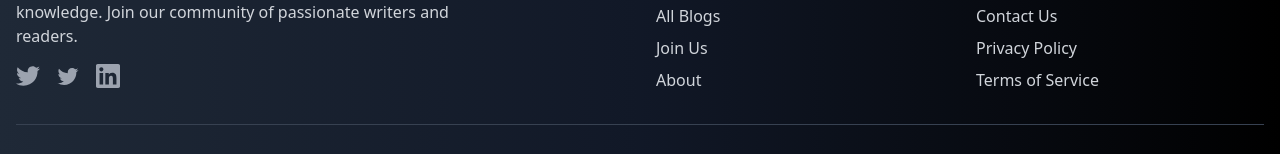
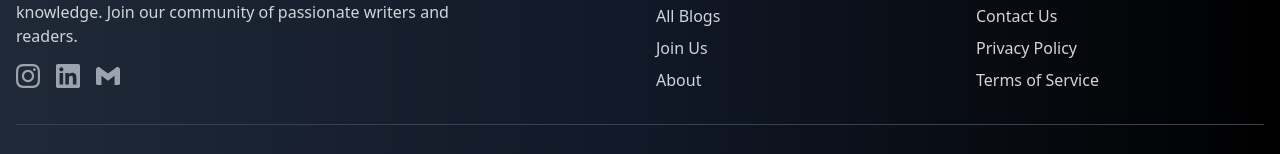
Before and after one commit to JayKanjariya009/blog_app, a React (Vite) app in the folder frontend/: page /blogs in a window 1280 px wide. Shown: the part 765-919 px from the top of the page. Built offline with nearby package versions, Linux system fonts and the light colour scheme; no server answers.

Commit message:
Some social links

```diff
--- a/frontend/src/components/layout/Footer.jsx
+++ b/frontend/src/components/layout/Footer.jsx
@@ -15,19 +15,19 @@
               Join our community of passionate writers and readers.
             </p>
             <div className="flex space-x-4">
-              <a href="#" className="text-gray-400 hover:text-blue-400 transition-colors duration-300">
+              <a href="https://www.instagram.com/kanjariya5691/" target="_blank" rel="noopener noreferrer" className="text-gray-400 hover:text-pink-400 transition-colors duration-300">
                 <svg className="w-6 h-6" fill="currentColor" viewBox="0 0 24 24">
-                  <path d="M24 4.557c-.883.392-1.832.656-2.828.775 1.017-.609 1.798-1.574 2.165-2.724-.951.564-2.005.974-3.127 1.195-.897-.957-2.178-1.555-3.594-1.555-3.179 0-5.515 2.966-4.797 6.045-4.091-.205-7.719-2.165-10.148-5.144-1.29 2.213-.669 5.108 1.523 6.574-.806-.026-1.566-.247-2.229-.616-.054 2.281 1.581 4.415 3.949 4.89-.693.188-1.452.232-2.224.084.626 1.956 2.444 3.379 4.6 3.419-2.07 1.623-4.678 2.348-7.29 2.04 2.179 1.397 4.768 2.212 7.548 2.212 9.142 0 14.307-7.721 13.995-14.646.962-.695 1.797-1.562 2.457-2.549z"/>
+                  <path d="M12 2.163c3.204 0 3.584.012 4.85.07 3.252.148 4.771 1.691 4.919 4.919.058 1.265.069 1.645.069 4.849 0 3.205-.012 3.584-.069 4.849-.149 3.225-1.664 4.771-4.919 4.919-1.266.058-1.644.07-4.85.07-3.204 0-3.584-.012-4.849-.07-3.26-.149-4.771-1.699-4.919-4.92-.058-1.265-.07-1.644-.07-4.849 0-3.204.013-3.583.07-4.849.149-3.227 1.664-4.771 4.919-4.919 1.266-.057 1.645-.069 4.849-.069zm0-2.163c-3.259 0-3.667.014-4.947.072-4.358.2-6.78 2.618-6.98 6.98-.059 1.281-.073 1.689-.073 4.948 0 3.259.014 3.668.072 4.948.2 4.358 2.618 6.78 6.98 6.98 1.281.058 1.689.072 4.948.072 3.259 0 3.668-.014 4.948-.072 4.354-.2 6.782-2.618 6.979-6.98.059-1.28.073-1.689.073-4.948 0-3.259-.014-3.667-.072-4.947-.196-4.354-2.617-6.78-6.979-6.98-1.281-.059-1.69-.073-4.949-.073zm0 5.838c-3.403 0-6.162 2.759-6.162 6.162s2.759 6.163 6.162 6.163 6.162-2.759 6.162-6.163c0-3.403-2.759-6.162-6.162-6.162zm0 10.162c-2.209 0-4-1.79-4-4 0-2.209 1.791-4 4-4s4 1.791 4 4c0 2.21-1.791 4-4 4zm6.406-11.845c-.796 0-1.441.645-1.441 1.44s.645 1.44 1.441 1.44c.795 0 1.439-.645 1.439-1.44s-.644-1.44-1.439-1.44z"/>
                 </svg>
               </a>
-              <a href="#" className="text-gray-400 hover:text-blue-400 transition-colors duration-300">
+              <a href="https://www.linkedin.com/in/jay-kanjariya-2674402ab/" target="_blank" rel="noopener noreferrer" className="text-gray-400 hover:text-blue-400 transition-colors duration-300">
                 <svg className="w-6 h-6" fill="currentColor" viewBox="0 0 24 24">
-                  <path d="M22.46 6c-.77.35-1.6.58-2.46.69.88-.53 1.56-1.37 1.88-2.38-.83.5-1.75.85-2.72 1.05C18.37 4.5 17.26 4 16 4c-2.35 0-4.27 1.92-4.27 4.29 0 .34.04.67.11.98C8.28 9.09 5.11 7.38 3 4.79c-.37.63-.58 1.37-.58 2.15 0 1.49.75 2.81 1.91 3.56-.71 0-1.37-.2-1.95-.5v.03c0 2.08 1.48 3.82 3.44 4.21a4.22 4.22 0 0 1-1.93.07 4.28 4.28 0 0 0 4 2.98 8.521 8.521 0 0 1-5.33 1.84c-.34 0-.68-.02-1.02-.06C3.44 20.29 5.7 21 8.12 21 16 21 20.33 14.46 20.33 8.79c0-.19 0-.37-.01-.56.84-.6 1.56-1.36 2.14-2.23z"/>
+                  <path d="M20.447 20.452h-3.554v-5.569c0-1.328-.027-3.037-1.852-3.037-1.853 0-2.136 1.445-2.136 2.939v5.667H9.351V9h3.414v1.561h.046c.477-.9 1.637-1.85 3.37-1.85 3.601 0 4.267 2.37 4.267 5.455v6.286zM5.337 7.433c-1.144 0-2.063-.926-2.063-2.065 0-1.138.92-2.063 2.063-2.063 1.14 0 2.064.925 2.064 2.063 0 1.139-.925 2.065-2.064 2.065zm1.782 13.019H3.555V9h3.564v11.452zM22.225 0H1.771C.792 0 0 .774 0 1.729v20.542C0 23.227.792 24 1.771 24h20.451C23.2 24 24 23.227 24 22.271V1.729C24 .774 23.2 0 22.222 0h.003z"/>
                 </svg>
               </a>
-              <a href="#" className="text-gray-400 hover:text-blue-400 transition-colors duration-300">
+              <a href="mailto:jaykanjariya009@gmail.com" className="text-gray-400 hover:text-green-400 transition-colors duration-300">
                 <svg className="w-6 h-6" fill="currentColor" viewBox="0 0 24 24">
-                  <path d="M20.447 20.452h-3.554v-5.569c0-1.328-.027-3.037-1.852-3.037-1.853 0-2.136 1.445-2.136 2.939v5.667H9.351V9h3.414v1.561h.046c.477-.9 1.637-1.85 3.37-1.85 3.601 0 4.267 2.37 4.267 5.455v6.286zM5.337 7.433c-1.144 0-2.063-.926-2.063-2.065 0-1.138.92-2.063 2.063-2.063 1.14 0 2.064.925 2.064 2.063 0 1.139-.925 2.065-2.064 2.065zm1.782 13.019H3.555V9h3.564v11.452zM22.225 0H1.771C.792 0 0 .774 0 1.729v20.542C0 23.227.792 24 1.771 24h20.451C23.2 24 24 23.227 24 22.271V1.729C24 .774 23.2 0 22.222 0h.003z"/>
+                  <path d="M24 5.457v13.909c0 .904-.732 1.636-1.636 1.636h-3.819V11.73L12 16.64l-6.545-4.91v9.273H1.636A1.636 1.636 0 0 1 0 19.366V5.457c0-2.023 2.309-3.178 3.927-1.964L5.455 4.64 12 9.548l6.545-4.910 1.528-1.145C21.69 2.28 24 3.434 24 5.457z"/>
                 </svg>
               </a>
             </div>
```
